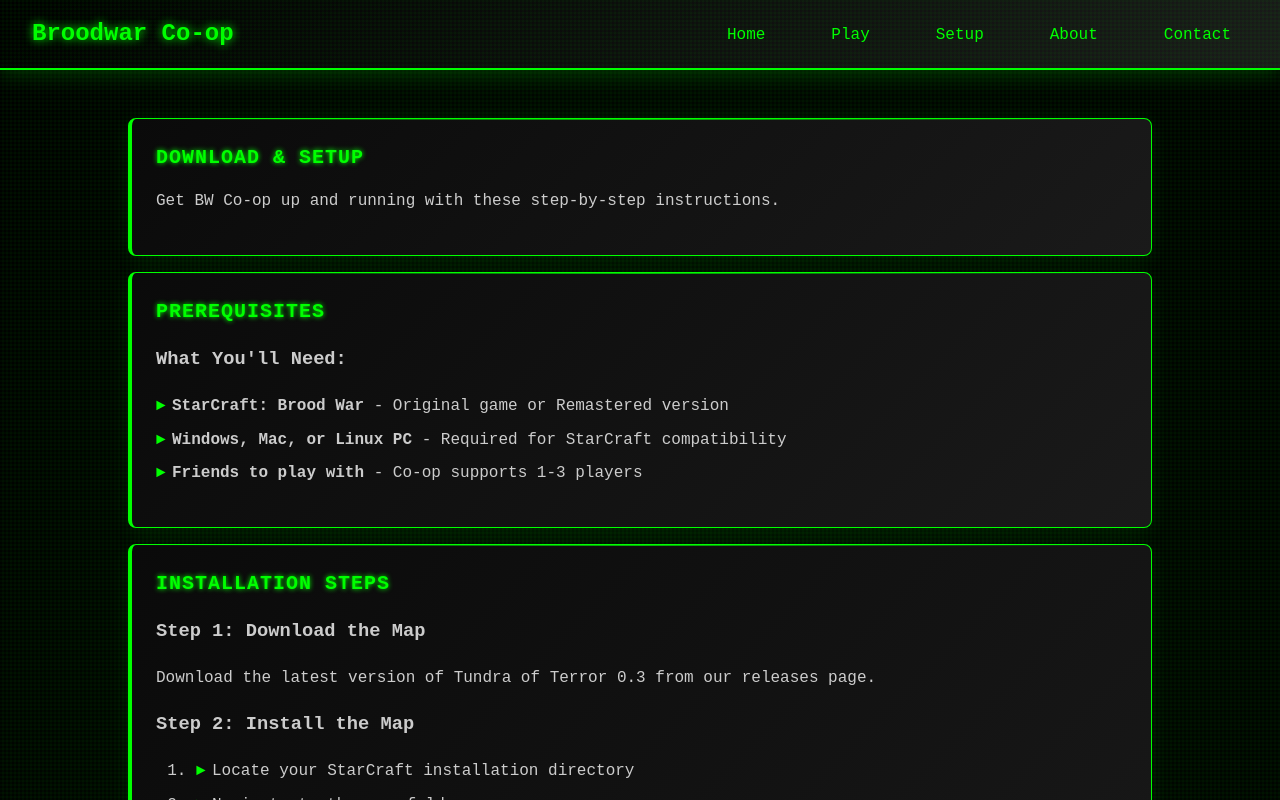
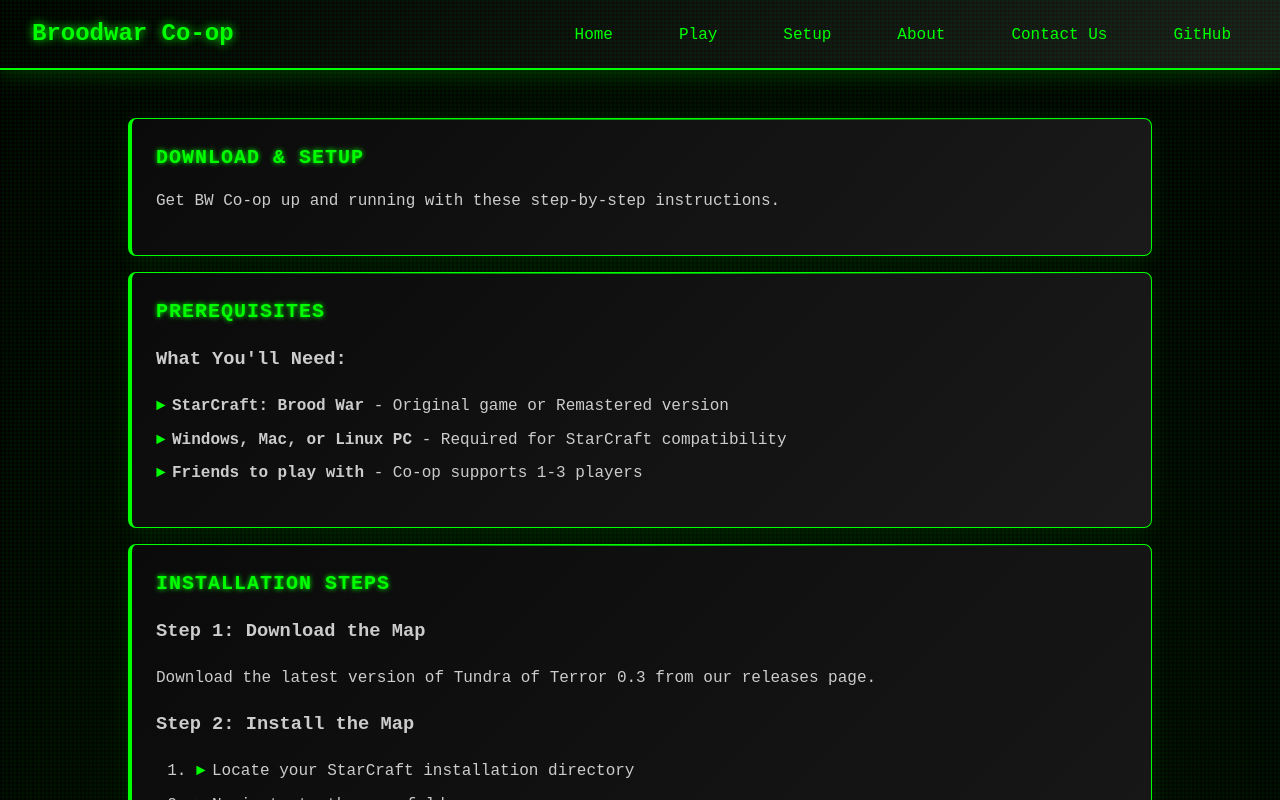
Before and after one commit to nibalizer/broodwar-coop, a React (Vite) app: page /broodwar-coop/setup in a window 1280 px wide. Shown: the top 800 px of the page. Built offline with nearby package versions, Linux system fonts and the light colour scheme.

Commit message:
chore: link back to github

```diff
--- a/src/components/Nav.tsx
+++ b/src/components/Nav.tsx
@@ -12,7 +12,8 @@
         <li><Link to="/play">Play</Link></li>
         <li><Link to="/setup">Setup</Link></li>
         <li><a href="#about">About</a></li>
-        <li><a href="#contact">Contact</a></li>
+        <li><a href="https://github.com/nibalizer/broodwar-coop/issues/new" target="_blank" rel="noopener noreferrer">Contact Us</a></li>
+        <li><a href="https://github.com/nibalizer/broodwar-coop" target="_blank" rel="noopener noreferrer">GitHub</a></li>
       </ul>
     </nav>
   )
```
